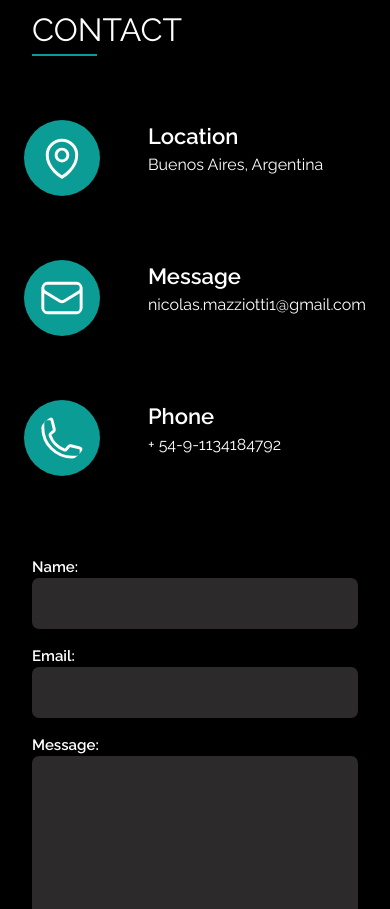
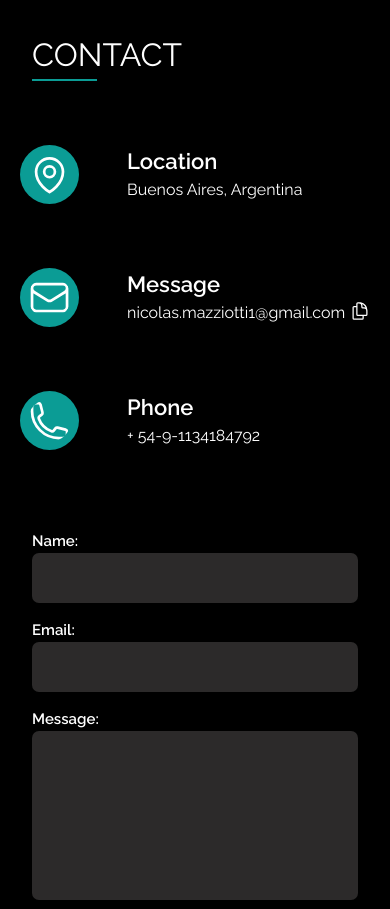
Before and after one commit to Nicolas-Mazziotti/portfolio_mazziotti, a React (Vite) app: page / in a window 390 px wide. Shown: the part 3420-4329 px from the top of the page. Built offline with nearby package versions, Linux system fonts and the light colour scheme.

Commit message:
Create copyclipboard to email and json portfolio data

```diff
--- a/src/Components/About/About.jsx
+++ b/src/Components/About/About.jsx
@@ -9,7 +9,7 @@ const About = () => {
   }, [])
 
   return (
-    <div className="about-container">
+    <div className="about-container" id='about'>
       <div className='about-title-container'>
         <h1 data-aos="fade-up"  data-aos-duration="1000">ABOUT ME</h1>
         <div data-aos="fade-up"  data-aos-duration="1000"></div>
--- /dev/null
+++ b/src/Components/CardsData/CardsData.jsx
@@ -0,0 +1,37 @@
+import portfolio_glitter from "/assets/portfolio_glitter.jpg"
+import portfolio_celulares from "/assets/portfolio_celulares.jpg"
+import portfolio_characters from "/assets/portfolio_characters.jpg"
+import portfolio_richard from "/assets/portfolio_richard.jpg"
+
+export const cards = [
+
+    {
+      id: 1,
+      title: "XiCelulares Ecommerce",
+      subtitle: "REACT | FIREBASE",
+      url: "https://nicolas-mazziotti.github.io/xicelulares-Mazziotti/",
+      img: portfolio_celulares,
+    },
+    {
+      id: 2,
+      title: "Rick and Morty Characters",
+      subtitle: "HTML | CSS | JS",
+      url: "https://nicolas-mazziotti.github.io/getApi/",
+      img: portfolio_characters,
+    },
+    {
+        id: 3,
+        title: "Crud Grill Quoter | Freelance",
+        subtitle: "HTML | CSS | JS | PHP | MYSQL",
+        url: "https://nicolas-mazziotti.github.io/getApi/",
+        img: portfolio_richard,
+      },
+      {
+        id: 4,
+        title: "GlitterArt | Freelance",
+        subtitle: "HTML | CSS | BOOTSTRAP | JS",
+        url: "https://glitterart.es/",
+        img: portfolio_glitter,
+        alt: "glitterart",
+      },
+  ];
--- a/src/Components/Contact/Contact.css
+++ b/src/Components/Contact/Contact.css
@@ -27,7 +27,7 @@
     gap: 4rem;
     width: 70vh;
 }
-.contact-icons-container svg {
+.contact-icons-container .icon {
     color: white;
     background-color: rgb(11, 156, 149);
     border-radius: 50px;
@@ -35,7 +35,7 @@
     width: 9vh;
     transition: 1s;
 }
-.contact-icons-container svg:hover {
+.contact-icons-container .icon:hover {
     color: white;
     background-color: rgb(6, 117, 112);
     border-radius: 50px;
@@ -121,6 +121,23 @@
     background-color: rgb(11, 156, 149);
 }
 
+.email-contact-container{
+    display: flex;
+    flex-direction: row;
+
+
+
+    /* color: white;
+    background-color: rgb(11, 156, 149);
+    border-radius: 50px;
+    padding: 0.9rem;
+    width: 9vh;
+    transition: 1s; */
+}
+.email-contact-container svg{
+    width: 20px;
+    margin-left: 0.3rem;
+}
 
 @media screen and (max-width: 300px){
     form {
@@ -146,6 +163,23 @@
     .contact-form-container{
         width:  -webkit-fill-available !important;
     }
+    .contact-icons-container .icon{
+        width: 7vh;
+        height: 7vh;
+        color: white;
+        background-color: rgb(11, 156, 149);
+        border-radius: 50px;
+        padding: 0.5rem;
+        transition: 1s;
+    }
+    .contact-icons-container .icon:hover {
+        color: white;
+        background-color: rgb(6, 117, 112);
+        border-radius: 50px;
+        padding: 0.5rem;
+        width: 7vh;
+        height: 7vh;
+    }
 }
 
 @media screen and (max-width:800px) {
--- a/src/Components/Contact/Contact.jsx
+++ b/src/Components/Contact/Contact.jsx
@@ -1,9 +1,24 @@
-import { MapPinIcon, PhoneIcon, EnvelopeIcon } from '@heroicons/react/24/outline'
+import { useState } from 'react';
+import { MapPinIcon, PhoneIcon, EnvelopeIcon, DocumentDuplicateIcon } from '@heroicons/react/24/outline'
 import './Contact.css'
 
 const Contact = () => {
+
+    const [copySuccess, setCopySuccess] = useState(null);
+    const copyToClipBoard = async copyMe => {
+       try {
+           await navigator.clipboard.writeText(copyMe);
+           setCopySuccess('Copied!');
+           setTimeout(() => {
+            setCopySuccess(null);
+          }, 2000);
+       }
+       catch (err) {
+           setCopySuccess('Failed to copy!');
+       }
+    };
     return (
-        <div className='contact-container'>
+        <div className='contact-container' id='contact'>
             <div>
             <h1 data-aos="fade-up" data-aos-duration="1000">CONTACT</h1>
             <div className='contact-title-underline' data-aos="fade-up" data-aos-duration="1000"></div>
@@ -12,21 +27,25 @@ const Contact = () => {
             <div className='contact-formIcon-container' data-aos="fade-up" data-aos-duration="1000">
             <div className='contact-icons-container'>
                 <div className='contact-icons-details'>
-                <MapPinIcon/>
+                <MapPinIcon className='icon'/>
                     <div>
                         <h3>Location</h3>
                         <p>Buenos Aires, Argentina</p>
                     </div>
                 </div>
                 <div className='contact-icons-details'>
-                <EnvelopeIcon/>
+                <EnvelopeIcon className='icon'/>
                     <div>
                         <h3>Message</h3>
+                        <div className='email-contact-container'>
                         <p>nicolas.mazziotti1@gmail.com</p>
+                        <span onClick={() => copyToClipBoard('nicolas.mazziotti1@gmail.com')}><DocumentDuplicateIcon/></span>
+                        {copySuccess}
+                        </div>
                     </div>
                 </div>
                 <div className='contact-icons-details'>
-                <PhoneIcon/>
+                <PhoneIcon className='icon'/>
                     <div>
                         <h3>Phone</h3>
                         <p>+ 54-9-1134184792</p>
@@ -37,7 +56,7 @@ const Contact = () => {
                 <form action="">
                     <div className='form-control'>
                         <label htmlFor="name">Name:</label>
-                        <input type="text" name="" id="input_name" />
+                        <input type="text" name="" id="input_name"/>
                     </div>
                      <div className='form-control'>
                         <label htmlFor="name" className='label-email'>Email:</label>
--- a/src/Components/Navbar/Navbar.css
+++ b/src/Components/Navbar/Navbar.css
@@ -23,6 +23,7 @@
     border-radius: 50px;;
     justify-content: center;
     text-align: center;
+    cursor: pointer;
 }
 .navbar-container ul li:hover  {
     background-color:rgb(6, 117, 112) ;
@@ -47,7 +48,7 @@
   /* Estilo para mostrar el span cuando se hace hover en el icono */
   .navbar-container ul li:hover .hidden-span {
     display: inline-block;
-    /* background-color:rgb(11, 156, 149) ;     */
+    /* background-color:rgb(11, 156, 149) ;*/
   }
 
 
--- a/src/Components/Navbar/Navbar.jsx
+++ b/src/Components/Navbar/Navbar.jsx
@@ -4,6 +4,13 @@ import './Navbar.css'
 
 // eslint-disable-next-line react/prop-types
 const Navbar = ({toggleMenu, menuOpen}) => {
+
+  const scrollToSection = (sectionId) => {
+    const section = document.getElementById(sectionId)
+    if(section){
+      section.scrollIntoView({behavior: 'smooth'})
+    }
+  }
   return (
     <>
     <div onClick={toggleMenu}className='container-menu-icon'>
@@ -15,19 +22,19 @@ const Navbar = ({toggleMenu, menuOpen}) => {
       </div>
       <div className={`navbar-container ${menuOpen ? 'open' : 'close'}`}>
            <ul>
-              <li>
+              <li onClick={() => scrollToSection("about")}>
                 <UserIcon className="navbar-icons"/>
                 <span className={'hidden-span'}>About</span>
               </li>
-              <li>
+              <li onClick={() => scrollToSection("skills")}>
                 <CheckCircleIcon className="navbar-icons"/>
                 <span className='hidden-span'>Skills</span>
               </li>
-              <li>
+              <li onClick={() => scrollToSection("portfolio")}>
               <BookOpenIcon className="navbar-icons"/>
                 <span className='hidden-span'>Portfolio</span>
               </li>
-              <li>
+              <li onClick={() => scrollToSection("contact")}>
               <EnvelopeIcon className="navbar-icons"/>
                 <span className='hidden-span'>Contact</span>
               </li>
--- a/src/Components/Portfolio/Portfolio.jsx
+++ b/src/Components/Portfolio/Portfolio.jsx
@@ -1,44 +1,10 @@
 import "./Portfolio.css";
-import portfolio_glitter from "/assets/portfolio_glitter.jpg"
-import portfolio_celulares from "/assets/portfolio_celulares.jpg"
-import portfolio_characters from "/assets/portfolio_characters.jpg"
-import portfolio_richard from "/assets/portfolio_richard.jpg"
+import { cards } from "../CardsData/CardsData";
 
 const Portfolio = () => {
-  const cards = [
 
-    {
-      id: 1,
-      title: "XiCelulares Ecommerce",
-      subtitle: "REACT | FIREBASE",
-      url: "https://nicolas-mazziotti.github.io/xicelulares-Mazziotti/",
-      img: portfolio_celulares,
-    },
-    {
-      id: 2,
-      title: "Rick and Morty Characters",
-      subtitle: "HTML | CSS | JS",
-      url: "https://nicolas-mazziotti.github.io/getApi/",
-      img: portfolio_characters,
-    },
-    {
-        id: 3,
-        title: "Crud Grill Quoter | Freelance",
-        subtitle: "HTML | CSS | JS | PHP | MYSQL",
-        url: "https://nicolas-mazziotti.github.io/getApi/",
-        img: portfolio_richard,
-      },
-      {
-        id: 4,
-        title: "GlitterArt | Freelance",
-        subtitle: "HTML | CSS | BOOTSTRAP | JS",
-        url: "https://glitterart.es/",
-        img: portfolio_glitter,
-        alt: "glitterart",
-      },
-  ];
   return (
-    <div className="portfolio-container">
+    <div className="portfolio-container" id="portfolio">
       <div className="portfolio-title-container" data-aos="fade-up" data-aos-duration="1000">
         <h1>PORTFOLIO</h1>
         <div data-aos="fade-up" data-aos-duration="1000"></div>
--- a/src/Components/Skills/Skills.jsx
+++ b/src/Components/Skills/Skills.jsx
@@ -10,7 +10,7 @@ const Skills = () => {
     AOS.init();
   }, []);
   return (
-    <div className="skills-container">
+    <div className="skills-container" id="skills">
       <div className="skills-title-container">
         <h1 data-aos="fade-up" data-aos-duration="1000">SKILLS</h1>
         <div data-aos="fade-up" data-aos-duration="1000"></div>
```
